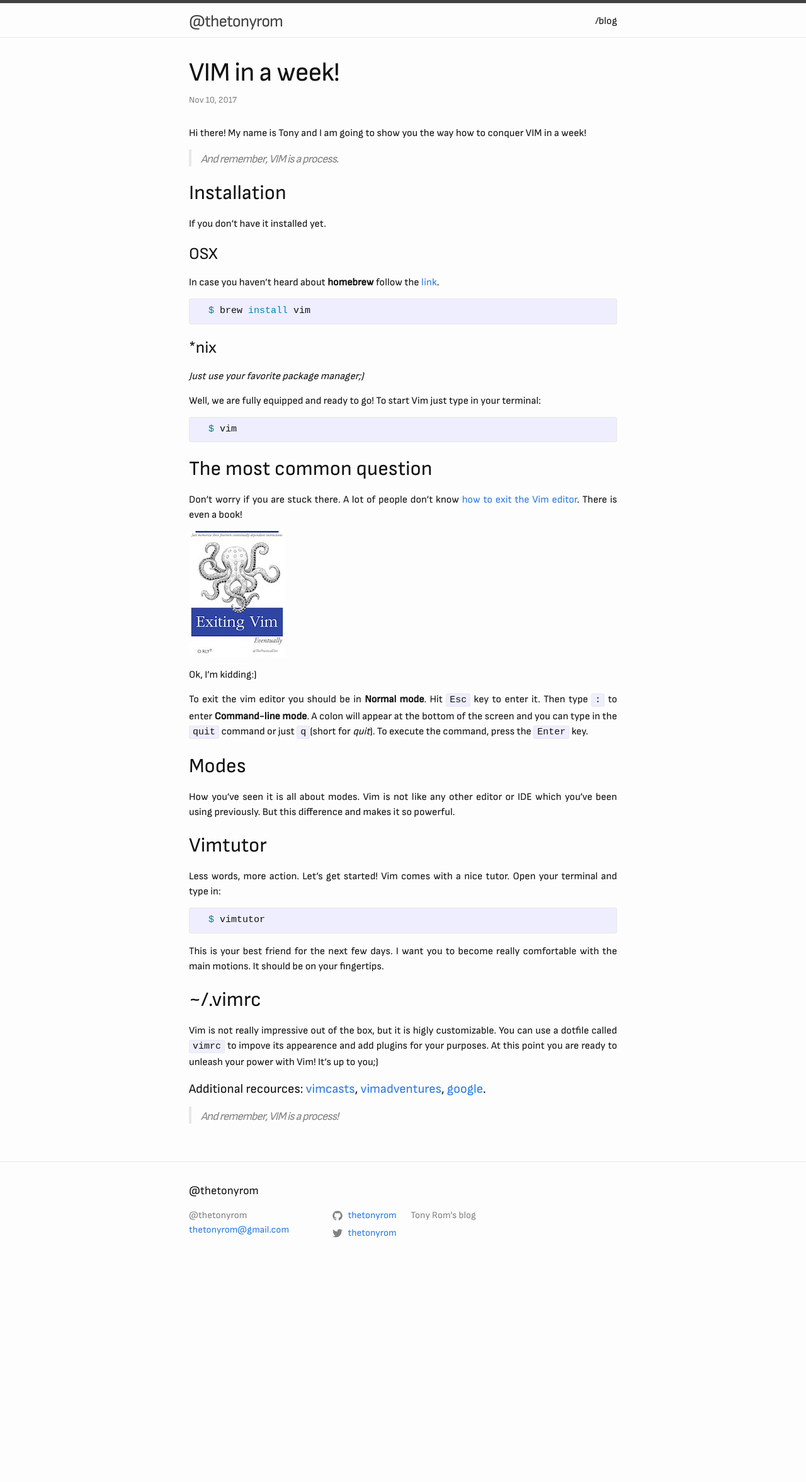
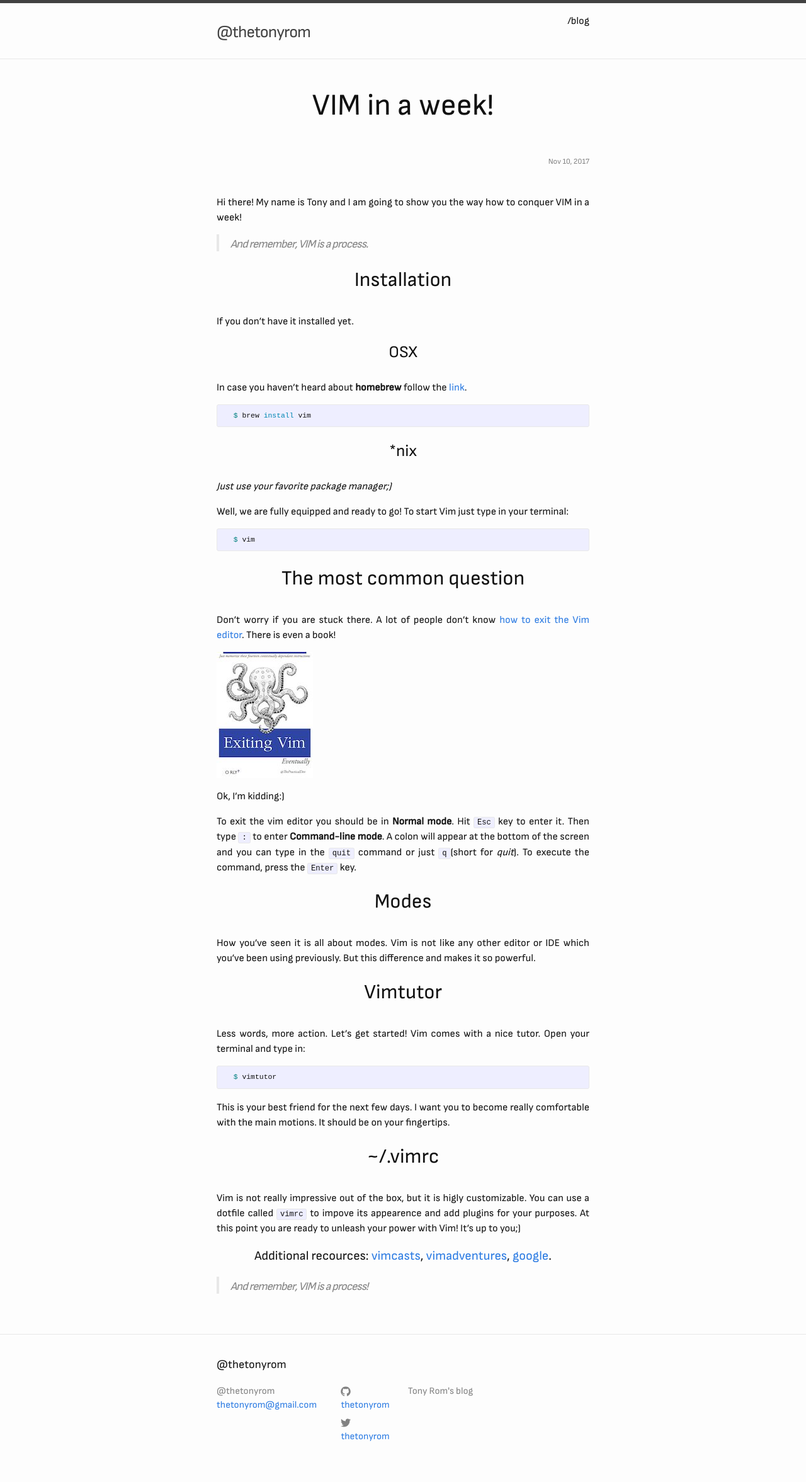
Before and after one commit to thetonyrom/thetonyrom.github.io, a Jekyll site: the page built from _posts/2017-11-11-vim-in-a-week.markdown, in a window 1280 px wide. Shown: the whole page at 63% size. Built offline with Jekyll 4.4.1, drawn with Linux system fonts in a browser that asks for light colours; before the commit the page ends 2027 px from its top, so only the background shows below that.

Commit message:
Switch to relative font sizes and spaces

```diff
--- a/_sass/minima.scss
+++ b/_sass/minima.scss
@@ -4,12 +4,11 @@
 
 $base-font-family-regular: "Attractive-Regular", Helvetica, Arial, sans-serif !default;
 $base-font-family-italic: "Attractive-Italic", Helvetica, Arial, sans-serif !default;
-$base-font-size:   16px !default;
+$base-font-size:   100% !default;
 $base-font-weight: 400 !default;
-$small-font-size:  $base-font-size * 0.875 !default;
 $base-line-height: 1.5 !default;
 
-$spacing-unit:     30px !default;
+$spacing-unit:     2em !default;
 
 $text-color:       #111 !default;
 $background-color: #fdfdfd !default;
@@ -22,10 +21,10 @@
 $table-text-align: left !default;
 
 // Width of the content area
-$content-width:    800px !default;
+$content-width:    45em !default;
 
-$on-palm:          600px !default;
-$on-laptop:        800px !default;
+$on-palm:          30em !default;
+$on-laptop:        45em !default;
 
 // Use media queries like this:
 // @include media-query($on-palm) {
@@ -41,7 +40,7 @@
 }
 
 @mixin relative-font-size($ratio) {
-  font-size: $base-font-size * $ratio;
+  font-size: 1em * $ratio;
 }
 
 // Import partials.
--- a/_sass/minima/_base.scss
+++ b/_sass/minima/_base.scss
@@ -57,7 +57,7 @@
 }
 
 figcaption {
-  font-size: $small-font-size;
+  @include relative-font-size(0.75);
 }
 
 
@@ -170,13 +170,6 @@
   padding-right: $spacing-unit;
   padding-left: $spacing-unit;
   @extend %clearfix;
-
-  @include media-query($on-laptop) {
-    max-width: -webkit-calc(#{$content-width} - (#{$spacing-unit}));
-    max-width:         calc(#{$content-width} - (#{$spacing-unit}));
-    padding-right: $spacing-unit / 2;
-    padding-left: $spacing-unit / 2;
-  }
 }
 
 
@@ -190,7 +183,12 @@
   clear: both;
 }
 
-
+/**
+ * Text center
+ */
+%text-center {
+  text-align: center;
+}
 
 /**
  * Icons
--- a/_sass/minima/_layout.scss
+++ b/_sass/minima/_layout.scss
@@ -180,7 +180,7 @@
 }
 
 .page-heading {
-  @include relative-font-size(1.25);
+  @include relative-font-size(1.5);
 }
 
 .post-list {
@@ -193,8 +193,9 @@
 }
 
 .post-meta {
-  font-size: $small-font-size;
+  float: right;
   color: $grey-color;
+  @include relative-font-size(0.75);
 }
 
 .post-link {
@@ -208,20 +209,20 @@
  * Posts
  */
 .post-header {
+  @extend %clearfix;
   margin-bottom: $spacing-unit;
 }
 
 .post-title {
-  @include relative-font-size(2.625);
-  letter-spacing: -1px;
-  line-height: 1;
-
-  @include media-query($on-laptop) {
-    @include relative-font-size(2.25);
-  }
+  @extend %text-center;
+  @include relative-font-size(3);
 }
 
 .post-content {
+  h1, h2, h3, h4, h5, h6 {
+    @extend %text-center;
+  }
+
   margin-bottom: $spacing-unit;
 
   h2 {
--- a/assets/main.scss
+++ b/assets/main.scss
@@ -21,10 +21,6 @@
 
 p {
   text-align: justify;
-}
-
-.text-center {
-  text-align: center;
 }
 
 .projects {
@@ -55,13 +51,9 @@
   }
 }
 
-.projects::before,
-.projects::after {
-  display: table;
-  content: " ";
-  clear: both;
+.projects {
+  @extend %clearfix;
 }
-
 
 @media screen and (min-width: 768px) {
   .projects {
```
Also changed, not shown: index.md (+0 -3 lines).
